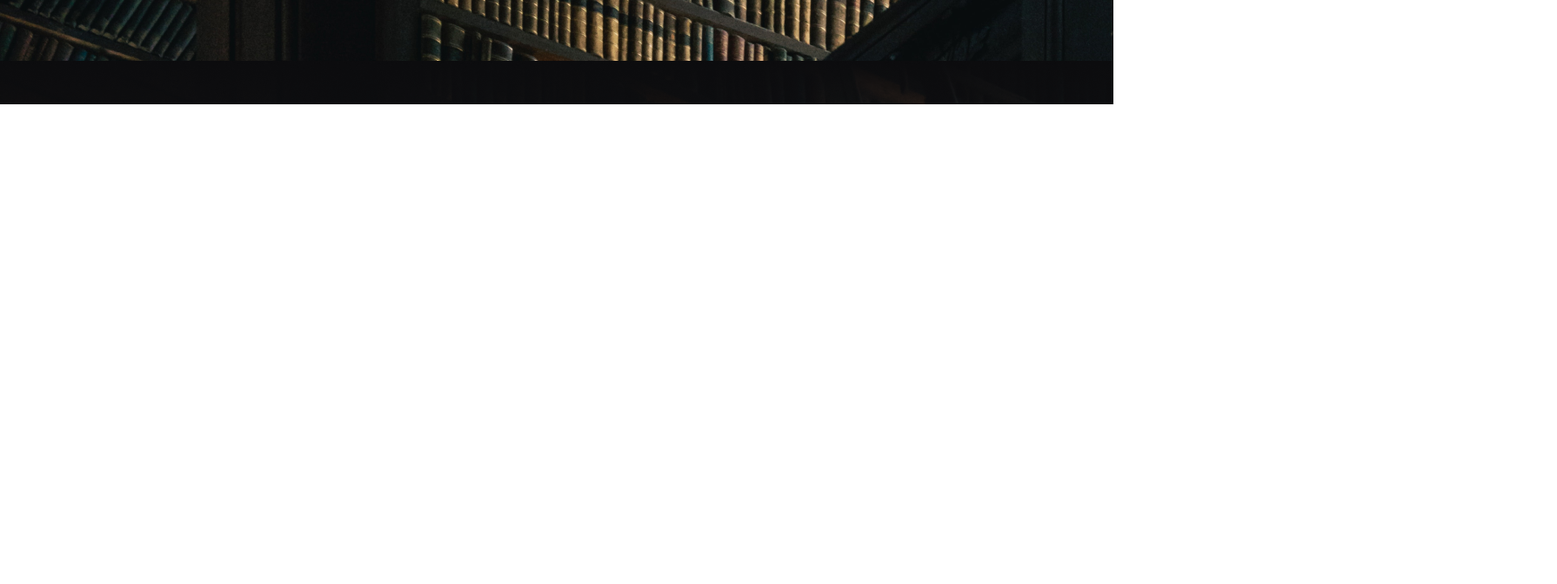
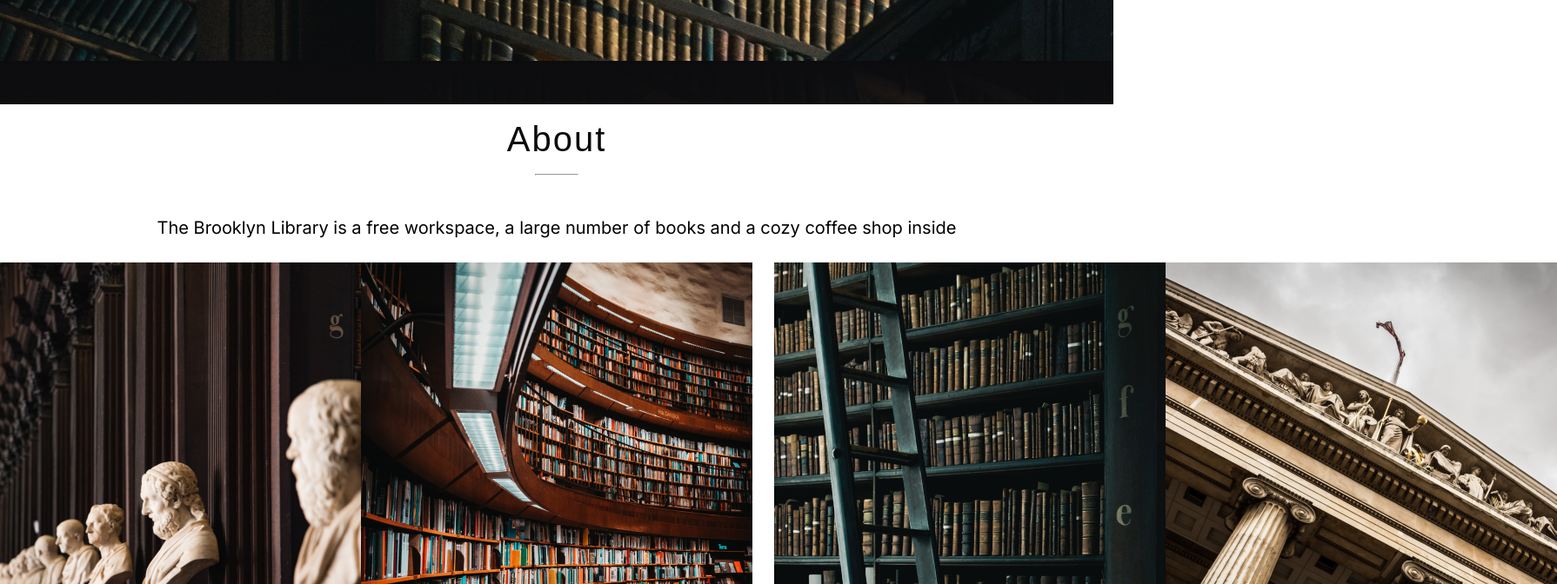
Before and after one commit to MiLee777/library, a React (Create React App) app: page / in a window 1280 px wide. Shown: the part 620-1292 px from the top of the page at 87% size, 1790 px wide, since content can reach past the window. Before the commit the page ends 800 px from the top, so only its background shows below. Built offline with nearby package versions, Linux system fonts and the light colour scheme; a web font is replaced by a local one.

Commit message:
feat: add about section

```diff
--- a/src/App.css
+++ b/src/App.css
@@ -29,15 +29,20 @@ li {
 }
 
 .App {
+  width: 100%;
+}
+
+.header,
+.welcome {
+  background-color: var(--background-dark);
+}
+
+.container {
   max-width: 1440px;
   margin: 0 auto;
 }
 
 /* ========================= HEADER ========================= */
-.header {
-  background-color: var(--background-dark);
-}
-
 .header__container {
   padding: 20px;
   display: flex;
@@ -81,13 +86,10 @@ li {
 }
 
 /* ========================= WELCOME ========================= */
-.welcome {
+.welcome__container {
   min-height: 600px;
   background: url(/src/assets/images/welcome.png);
   overflow: hidden;
-}
-
-.welcome__container {
   display: flex;
   justify-content: flex-start;
 }
@@ -108,3 +110,63 @@ li {
   text-align: center;
   color: var(--text-white);
 }
+
+/* ========================= ABOUT ========================= */
+.section {
+  padding: 20px 20px 40px;
+}
+
+.about__container,
+.title__container {
+  display: flex;
+  flex-direction: column;
+  align-items: center;
+}
+
+.about__container {
+  row-gap: 40px;
+}
+
+.title__container {
+  row-gap: 20px;
+}
+
+.title {
+  font-family: var(--second-family);
+  font-weight: 400;
+  font-size: 40px;
+  line-height: 100%;
+  letter-spacing: 0.05em;
+  text-transform: capitalize;
+  color: var(--background-dark);
+}
+
+.title__line {
+  width: 50px;
+  height: 1px;
+  background-color: var(--background-dark);
+}
+
+.about__slider {
+  display: grid;
+  row-gap: 20px;
+}
+
+.about__par {
+  font-family: var(--font-family);
+  font-weight: 400;
+  font-size: 20px;
+  line-height: 200%;
+  text-align: center;
+  color: var(--text-black);
+}
+
+.slider__container {
+  display: flex;
+}
+
+
+.slider__row {
+  display: flex;
+  column-gap: 25px;
+}
--- a/src/App.js
+++ b/src/App.js
@@ -1,12 +1,12 @@
 import './App.css';
 import { Header } from './Components/Header';
-import { Welcome } from './Components/Welcome';
+import { Main } from './Components/Main/Main';
 
 function App() {
   return (
     <div className="App">
       <Header />
-      <Welcome />
+      <Main />
     </div>
   );
 }
--- a/src/Components/Header.js
+++ b/src/Components/Header.js
@@ -1,7 +1,7 @@
 export const Header = () => {
   return (
     <header className="header">
-      <div className="header__container">
+      <div className="header__container container">
         <p className="header__logo">Brooklyn Public Library</p>
         <nav className="header__nav">
           <ul className="header__menu">
@@ -23,7 +23,7 @@ export const Header = () => {
           </ul>
           <div className="header__icon">
             <svg width="28" height="28" viewBox="0 0 28 28" fill="none" xmlns="http://www.w3.org/2000/svg">
-              <path fill-rule="evenodd" clip-rule="evenodd" d="M28 14C28 21.732 21.732 28 14 28C6.26801 28 0 21.732 0 14C0 6.26801 6.26801 0 14 0C21.732 0 28 6.26801 28 14ZM18.6667 7.77778C18.6667 10.3551 16.5774 12.4444 14.0001 12.4444C11.4227 12.4444 9.33339 10.3551 9.33339 7.77778C9.33339 5.20045 11.4227 3.11111 14.0001 3.11111C16.5774 3.11111 18.6667 5.20045 18.6667 7.77778ZM19.4998 16.2781C20.9584 17.7367 21.7778 19.715 21.7778 21.7778H14L6.22225 21.7778C6.22225 19.715 7.0417 17.7367 8.50031 16.2781C9.95893 14.8194 11.9372 14 14 14C16.0628 14 18.0411 14.8194 19.4998 16.2781Z" fill="white" />
+              <path fillRule="evenodd" clipRule="evenodd" d="M28 14C28 21.732 21.732 28 14 28C6.26801 28 0 21.732 0 14C0 6.26801 6.26801 0 14 0C21.732 0 28 6.26801 28 14ZM18.6667 7.77778C18.6667 10.3551 16.5774 12.4444 14.0001 12.4444C11.4227 12.4444 9.33339 10.3551 9.33339 7.77778C9.33339 5.20045 11.4227 3.11111 14.0001 3.11111C16.5774 3.11111 18.6667 5.20045 18.6667 7.77778ZM19.4998 16.2781C20.9584 17.7367 21.7778 19.715 21.7778 21.7778H14L6.22225 21.7778C6.22225 19.715 7.0417 17.7367 8.50031 16.2781C9.95893 14.8194 11.9372 14 14 14C16.0628 14 18.0411 14.8194 19.4998 16.2781Z" fill="white" />
             </svg>
           </div>
           <div className="hamb">
--- /dev/null
+++ b/src/Components/Main/About/About.js
@@ -0,0 +1,23 @@
+import { dataSlider } from "../../../Data/dataSlider"
+import { Slider } from "./Slider"
+
+export const About = () => {
+  return (
+    <section className="section">
+      <div className="about__container container">
+        <div className="title__container">
+          <h2 className="title">About</h2>
+          <hr className="title__line"></hr>
+        </div>
+        <div className="about__slider">
+          <p className="about__par">The Brooklyn Library is a free workspace,
+            a large number of books and a cozy coffee shop inside
+          </p>
+          <Slider images={ dataSlider }  />
+
+
+        </div>
+      </div>
+    </section>
+  )
+}
--- /dev/null
+++ b/src/Components/Main/About/Slider.js
@@ -0,0 +1,53 @@
+import { useState } from "react";
+import { useEffect } from "react";
+
+export const Slider = ({ images }) => {
+  const [windowWidth, setWindowWidth] = useState(window.innerWidth);
+  const [sliderItems, setSliderItems] = useState(1);
+
+  useEffect(() => {
+    const handleResize = () => {
+      setWindowWidth(window.innerWidth);
+    };
+
+    window.addEventListener('resize', handleResize);
+
+    return () => {
+      window.removeEventListener('resize', handleResize);
+    };
+  }, []);
+
+  useEffect(() => {
+    if (windowWidth < 940) {
+      setSliderItems(1);
+    }
+    if (windowWidth >= 940 && windowWidth <= 1439) {
+      setSliderItems(2);
+    }
+    if (windowWidth >=  1440){
+      setSliderItems(3);
+    }
+  }, [windowWidth]);
+
+  const rows = [];
+  for (let i = 0; i < images.length; i += sliderItems) {
+    rows.push(images.slice(i, i + sliderItems));
+  }
+
+  return (
+    <div className="slider__container">
+      {rows.map((row, rowIndex) => (
+        <div key={rowIndex} className="slider__row">
+          {row.map((item, index) => (
+            <div key={index} className="slider__img">
+              <img
+                src={require(`../../../assets/images/${item}.png`)}
+                alt={item}
+              />
+            </div>
+          ))}
+        </div>
+      ))}
+    </div>
+  )
+}
--- /dev/null
+++ b/src/Components/Main/Main.js
@@ -0,0 +1,11 @@
+import { About } from "./About/About"
+import { Welcome } from "./Welcome"
+
+export const Main = () => {
+  return (
+    <main>
+      <Welcome />
+      <About />
+    </main>
+  )
+}
--- a/src/Components/Welcome.js
+++ b/src/Components/Main/Welcome.js
@@ -1,7 +1,7 @@
 export const Welcome = () => {
   return (
     <section className="welcome">
-      <div className="welcome__container">
+      <div className="welcome__container container">
         <div className="welcome__content">
           <h1 className="welcome__title">Welcome <br/> to the Brooklyn <br/> Library</h1>
         </div>
--- /dev/null
+++ b/src/Data/dataSlider.js
@@ -0,0 +1 @@
+export const dataSlider = ['woman', 'sculptures', 'bookshelves', 'ladder', 'arch'];
```
